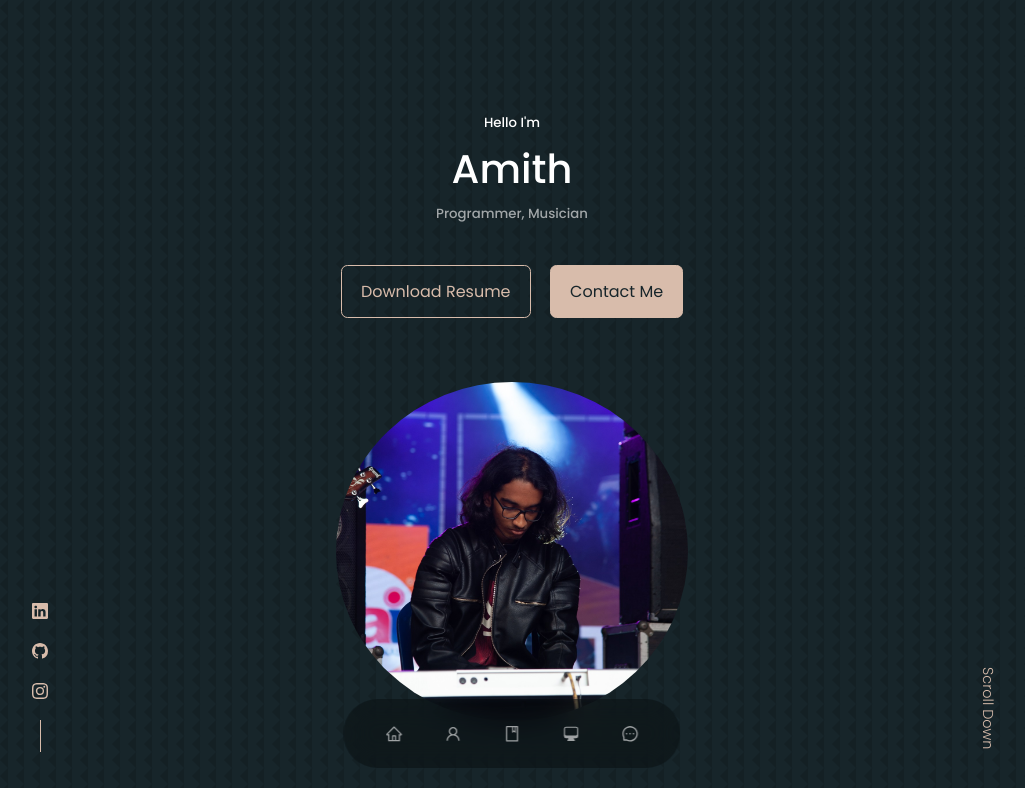
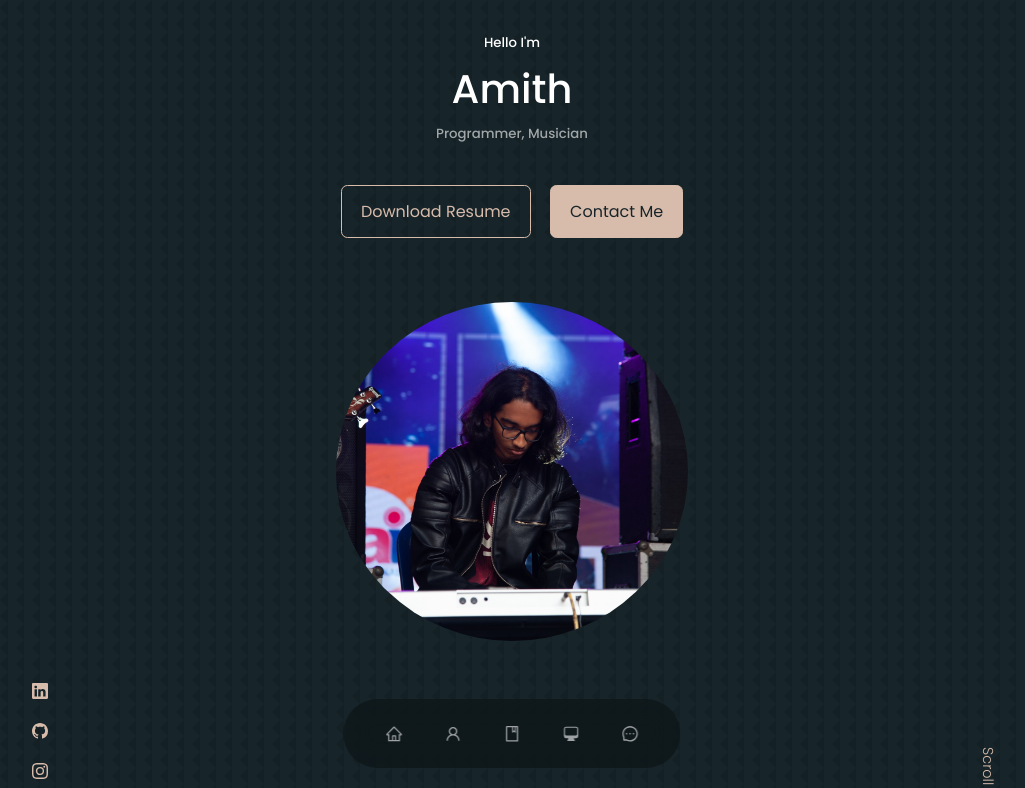
Before and after one commit to amithck/personal-website, a React (Create React App) app: page / in a window 1280 px wide. Shown: the top 788 px of the page, without its empty margins (128-1153 px from the left). Built offline with nearby package versions, Linux system fonts and the light colour scheme.

Commit message:
second commit

```diff
--- a/src/components/header/header.css
+++ b/src/components/header/header.css
@@ -80,3 +80,10 @@ header {
         display: none;
     }
 }
+
+@media screen and (max-height:14in) {
+   header{
+        padding-top: 2rem;
+        height: 110vh;
+   }
+}
```
